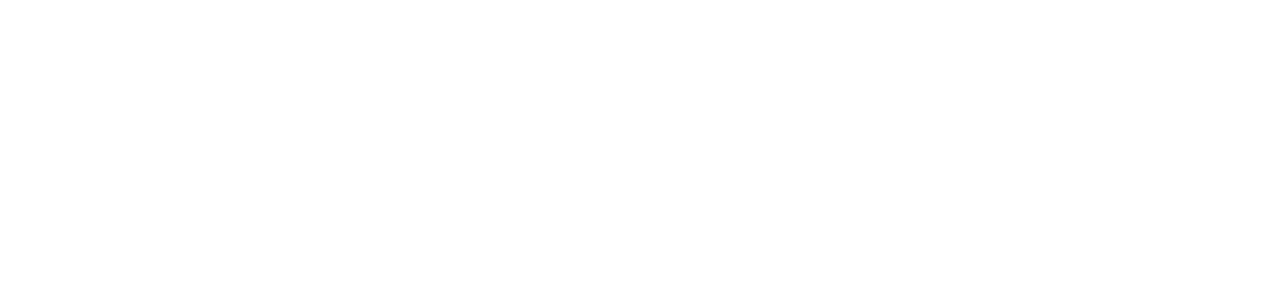
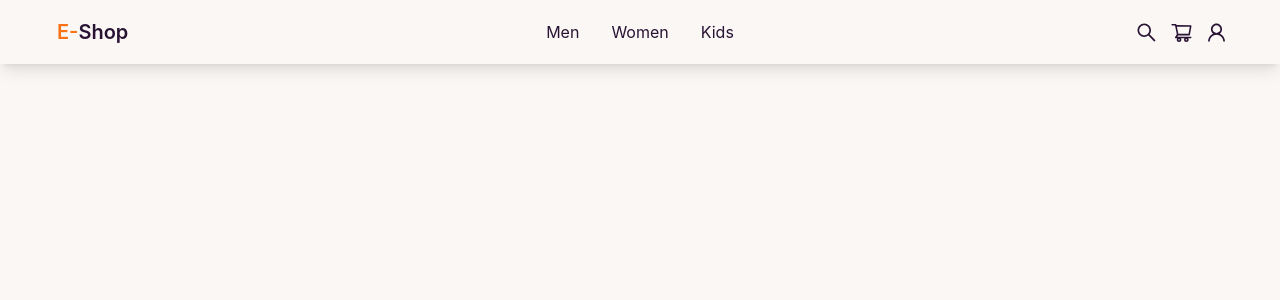
Before and after one commit to iinaamasum/payment-page, a React (Create React App) app: page /kids in a window 1280 px wide. Shown: the top 300 px of the page. Built offline with nearby package versions, Linux system fonts and the light colour scheme.

Commit message:
navbar done

```diff
--- a/package.json
+++ b/package.json
@@ -9,6 +9,8 @@
     "daisyui": "^2.20.0",
     "react": "^18.2.0",
     "react-dom": "^18.2.0",
+    "react-icons": "^4.4.0",
+    "react-router-dom": "^6.3.0",
     "react-scripts": "5.0.1",
     "web-vitals": "^2.1.0"
   },
--- a/public/index.html
+++ b/public/index.html
@@ -1,43 +1,23 @@
 <!DOCTYPE html>
-<html lang="en">
+<html lang="en" data-theme="cupcake">
+
 <head>
   <meta charset="utf-8" />
   <link rel="icon" href="%PUBLIC_URL%/favicon.ico" />
   <meta name="viewport" content="width=device-width, initial-scale=1" />
   <meta name="theme-color" content="#000000" />
-    <meta
-      name="description"
-      content="Web site created using create-react-app"
-    />
+  <meta name="description" content="Web site created using create-react-app" />
   <link rel="apple-touch-icon" href="%PUBLIC_URL%/logo192.png" />
-    <!--
-      manifest.json provides metadata used when your web app is installed on a
-      user's mobile device or desktop. See https://developers.google.com/web/fundamentals/web-app-manifest/
-    -->
+
   <link rel="manifest" href="%PUBLIC_URL%/manifest.json" />
-    <!--
-      Notice the use of %PUBLIC_URL% in the tags above.
-      It will be replaced with the URL of the `public` folder during the build.
-      Only files inside the `public` folder can be referenced from the HTML.
 
-      Unlike "/favicon.ico" or "favicon.ico", "%PUBLIC_URL%/favicon.ico" will
-      work correctly both with client-side routing and a non-root public URL.
-      Learn how to configure a non-root public URL by running `npm run build`.
-    -->
-    <title>React App</title>
+  <title>Payment Page - EShop</title>
 </head>
+
 <body>
   <noscript>You need to enable JavaScript to run this app.</noscript>
   <div id="root"></div>
-    <!--
-      This HTML file is a template.
-      If you open it directly in the browser, you will see an empty page.
 
-      You can add webfonts, meta tags, or analytics to this file.
-      The build step will place the bundled scripts into the <body> tag.
+</body>
 
-      To begin the development, run `npm start` or `yarn start`.
-      To create a production bundle, use `npm run build` or `yarn build`.
-    -->
-  </body>
 </html>
--- a/src/App.js
+++ b/src/App.js
@@ -1,7 +1,12 @@
 import './App.css';
+import Navbar from './Components/Shared/Navbar.jsx';
 
 function App() {
-  return <></>;
+  return (
+    <>
+      <Navbar />
+    </>
+  );
 }
 
 export default App;
--- /dev/null
+++ b/src/Components/Shared/Navbar.jsx
@@ -0,0 +1,70 @@
+import React from 'react';
+import {
+  AiOutlineSearch,
+  AiOutlineShoppingCart,
+  AiOutlineUser,
+} from 'react-icons/ai';
+import { Link } from 'react-router-dom';
+
+const Navbar = () => {
+  const NavLinks = [
+    { id: 1, name: 'Men', path: '/men' },
+    { id: 2, name: 'Women', path: '/women' },
+    { id: 3, name: 'Kids', path: '/kids' },
+  ];
+  return (
+    <div class=" bg-base-100 shadow-lg">
+      <div className="navbar container mx-auto px-4 md:px-10">
+        <div class="navbar-start">
+          <div class="dropdown">
+            <label tabindex="0" class="btn btn-ghost lg:hidden">
+              <svg
+                xmlns="http://www.w3.org/2000/svg"
+                class="h-5 w-5"
+                fill="none"
+                viewBox="0 0 24 24"
+                stroke="currentColor"
+              >
+                <path
+                  stroke-linecap="round"
+                  stroke-linejoin="round"
+                  stroke-width="2"
+                  d="M4 6h16M4 12h8m-8 6h16"
+                />
+              </svg>
+            </label>
+            <ul
+              tabindex="0"
+              class="menu menu-compact dropdown-content mt-3 p-2 shadow bg-base-100 rounded-box w-52"
+            >
+              {NavLinks.map((link) => (
+                <li key={link.id}>
+                  <Link to={link.path}>{link.name}</Link>
+                </li>
+              ))}
+            </ul>
+          </div>
+          <Link to="/" class="btn btn-ghost normal-case text-xl">
+            <span className="text-orange-500">E-</span> Shop
+          </Link>
+        </div>
+        <div class="navbar-center hidden lg:flex">
+          <ul class="menu menu-horizontal p-0">
+            {NavLinks.map((link) => (
+              <li key={link.id}>
+                <Link to={link.path}>{link.name}</Link>
+              </li>
+            ))}
+          </ul>
+        </div>
+        <div class="navbar-end">
+          <AiOutlineSearch size={23} className="mr-3 cursor-pointer" />
+          <AiOutlineShoppingCart size={23} className="mr-3 cursor-pointer" />
+          <AiOutlineUser size={23} className="mr-3 cursor-pointer" />
+        </div>
+      </div>
+    </div>
+  );
+};
+
+export default Navbar;
--- a/src/index.js
+++ b/src/index.js
@@ -1,17 +1,12 @@
 import React from 'react';
 import ReactDOM from 'react-dom/client';
+import { BrowserRouter } from 'react-router-dom';
+import App from './App';
 import './index.css';
-import App from './App';
-import reportWebVitals from './reportWebVitals';
 
 const root = ReactDOM.createRoot(document.getElementById('root'));
 root.render(
-  <React.StrictMode>
+  <BrowserRouter>
     <App />
-  </React.StrictMode>
+  </BrowserRouter>
 );
-
-// If you want to start measuring performance in your app, pass a function
-// to log results (for example: reportWebVitals(console.log))
-// or send to an analytics endpoint. Learn more: https://bit.ly/CRA-vitals
-reportWebVitals();
```
Also changed, not shown: 1 other file (tests, documents, lock files or other folders). Lines whose indentation alone changed are shown as unchanged.
